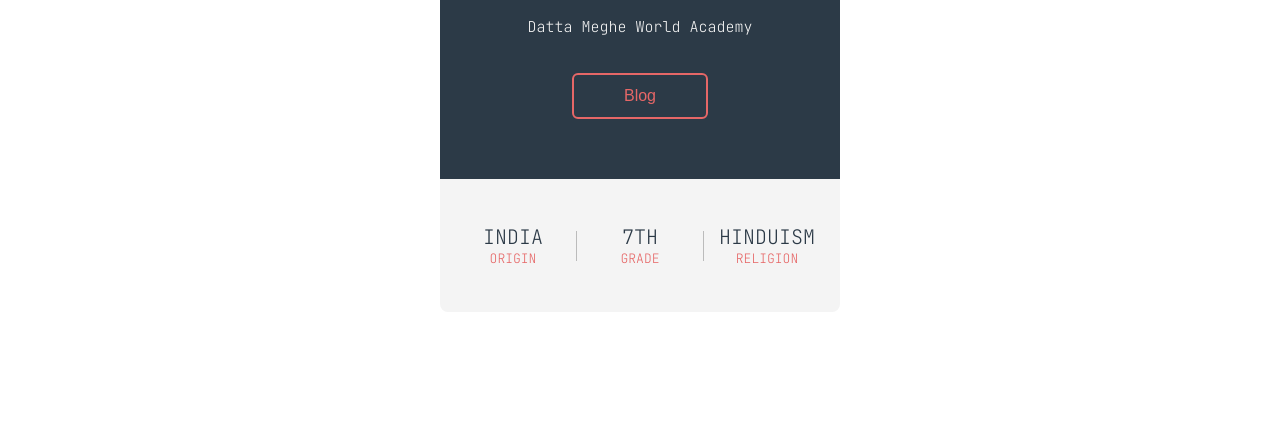
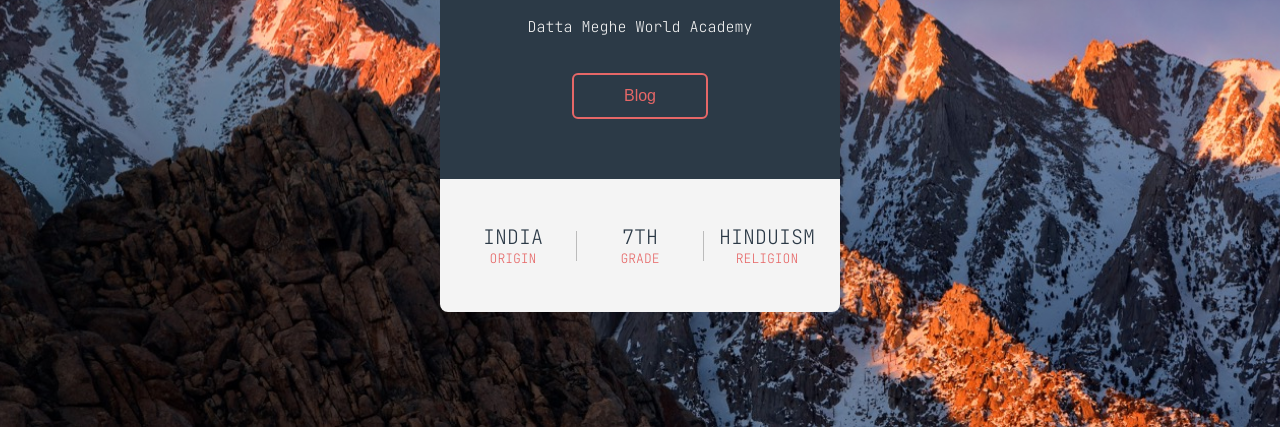
Before and after one commit to Dwijottam-Dutta/portfolio, a plain HTML site: page about.html in a window 1280 px wide. Shown: the part 373-800 px from the top of the page. Drawn offline with nearby package versions, Linux system fonts and the light colour scheme; the site is published under a folder, as on GitHub Pages, so addresses that start at the root find nothing.

Commit message:
initial commit

```diff
--- a/css/about.css
+++ b/css/about.css
@@ -8,7 +8,7 @@
 
 body{
   height: 100vh;
-  background: url("/image/bg.jpg") no-repeat center;
+  background: url("../image/bg.jpg") no-repeat center;
   background-size: cover;
   display: flex;
   align-items: center;
```
